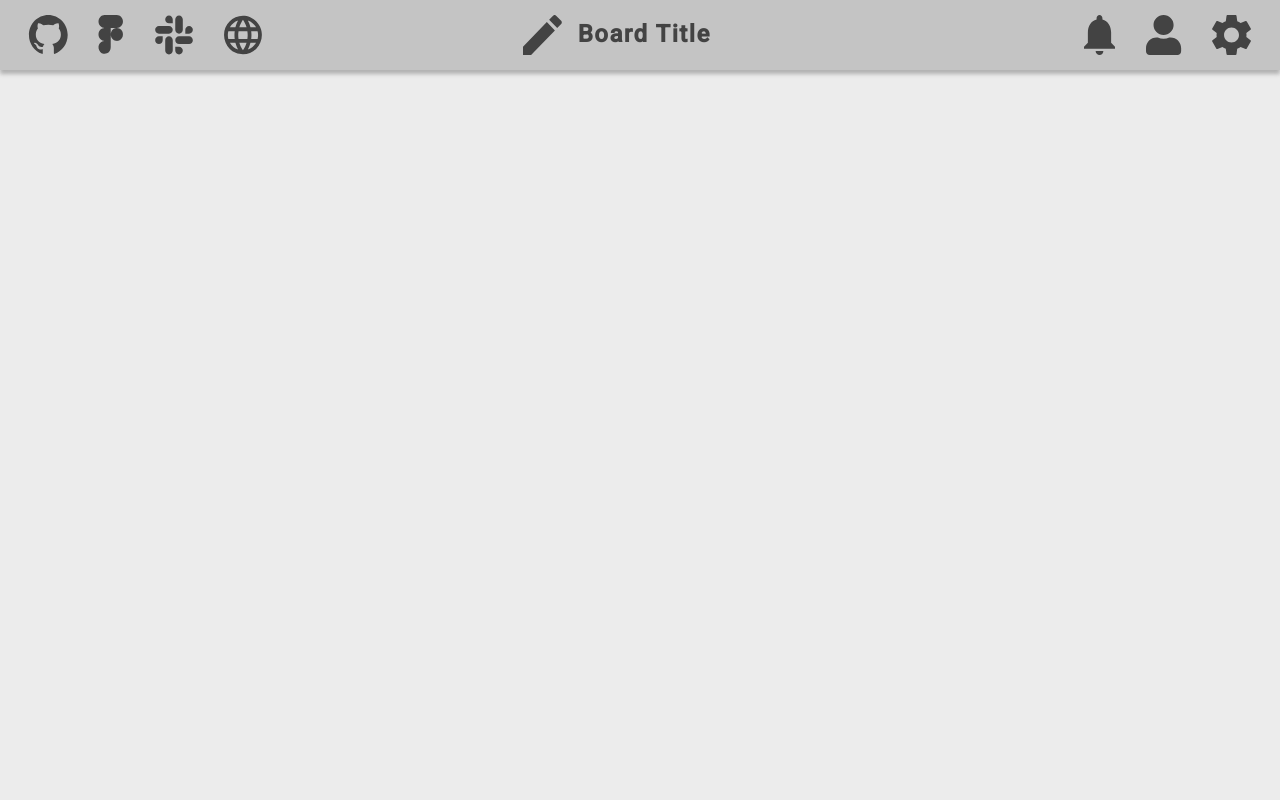
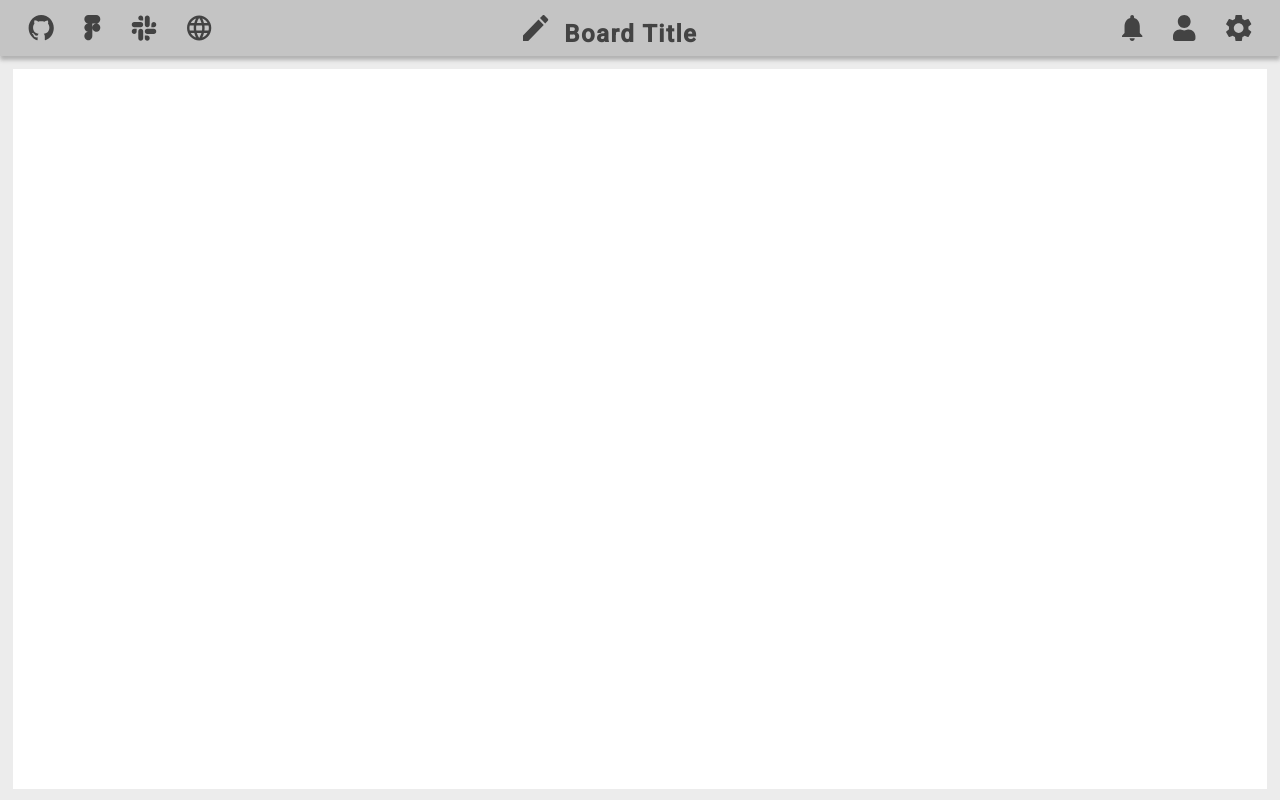
Before and after one commit to tmavrin/project-manager, an Angular app: page /home in a window 1280 px wide. Built offline with nearby package versions, Linux system fonts and the light colour scheme.

Commit message:
column skeleton

```diff
--- a/src/app/pages/home/home.component.html
+++ b/src/app/pages/home/home.component.html
@@ -18,4 +18,9 @@
       <img src="assets/home/settings.svg">
     </div>
   </div>
+
+  <div class="home-board">
+    <!-- add columns here-->
+  </div>
+
 </div>
--- a/src/app/pages/home/home.component.scss
+++ b/src/app/pages/home/home.component.scss
@@ -5,10 +5,9 @@
 }
 
 .home-footer {
-  position: absolute;
-  top: 0;
   width: 100%;
-  height: 70px;
+  height: 7%;
+  max-height: 70px;
   display: flex;
   justify-content: space-between;
   background: #C4C4C4;
@@ -39,3 +38,10 @@
     margin-right: 1%;
   }
 }
+
+.home-board {
+  background: white;
+  width: 98%;
+  height: 90%;
+  margin: 1% auto 0 auto;
+}
```
